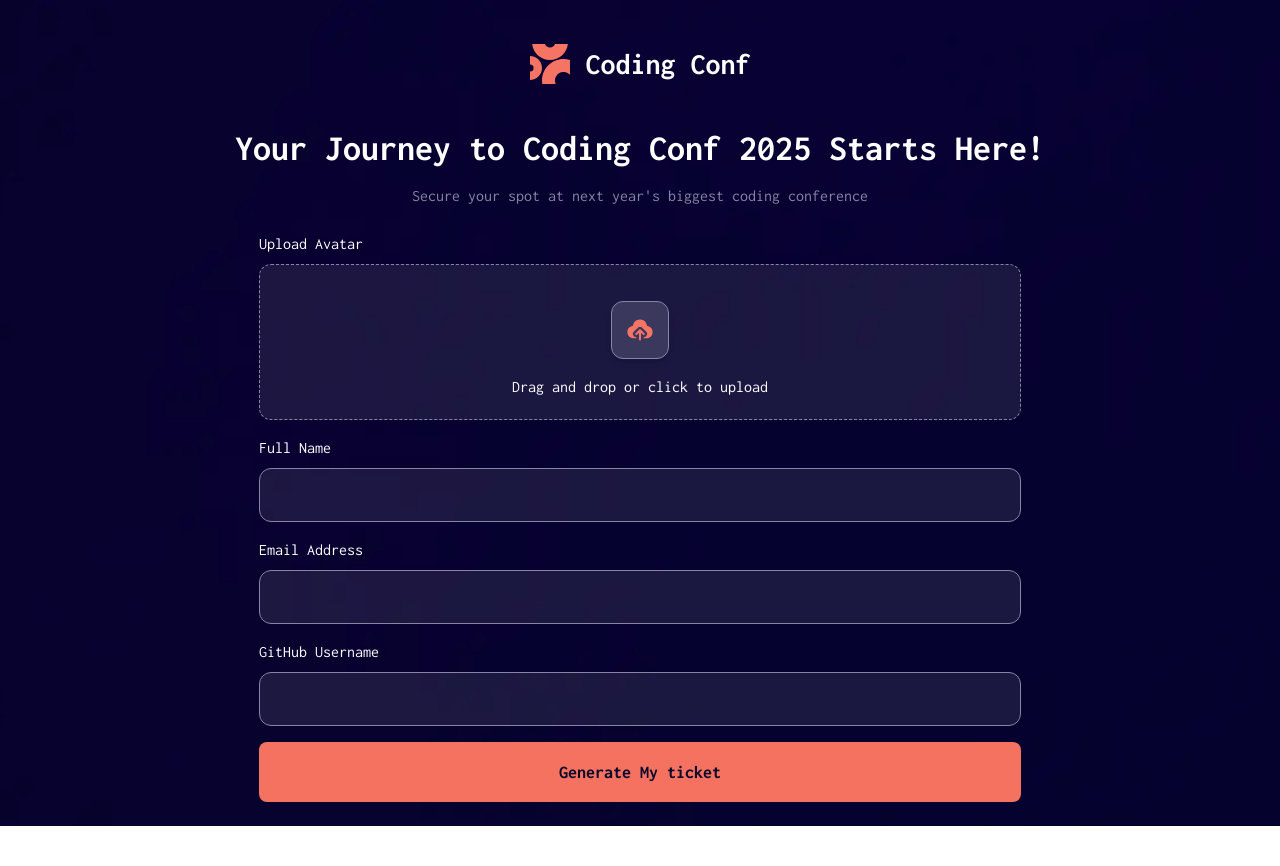
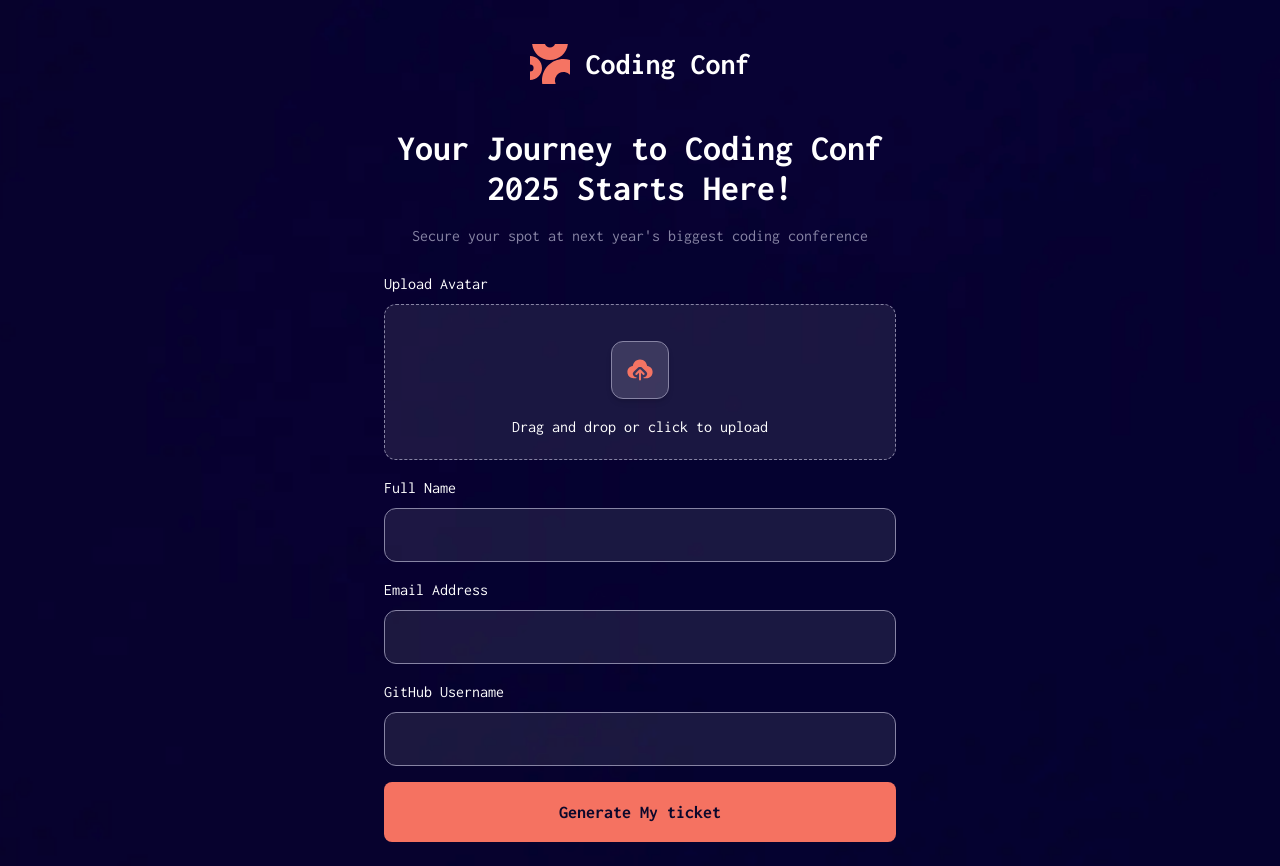
Before and after one commit to flaviogp/conference-ticket-generator, a React (Vite) app: page / in a window 1280 px wide. Before the commit the page ends 826 px from the top, so only its background shows below. Built offline with nearby package versions, Linux system fonts and the light colour scheme.

Commit message:
style: Responsiveness for desktop devices has been added

```diff
--- a/src/App.tsx
+++ b/src/App.tsx
@@ -8,7 +8,7 @@ function App() {
   const [formIsValid, setFormIsValid] = useState(false);
   const [formFields, setFormFields] = useState<FormFieldsType>();
   return (
-    <div className="flex flex-col items-center text-neutral-0">
+    <div className="flex max-w-[600px] flex-col items-center text-neutral-0">
       <Header />
       {!formIsValid ? (
         <div className="px-5">
@@ -21,7 +21,7 @@ function App() {
           <Form setFormIsValid={setFormIsValid} setFormFields={setFormFields} />
         </div>
       ) : (
-        <div className="px-5">
+        <div className="flex flex-col items-center gap-6 px-5">
           <h1 className="mb-4 text-center text-4xl font-bold">
             Congrats,{" "}
             <span className="text-gradient-text">{formFields?.userName}</span>!
--- a/src/components/Form/index.tsx
+++ b/src/components/Form/index.tsx
@@ -1,7 +1,7 @@
 import { useState } from "react";
 import UploadIcon from "../../assets/images/icon-upload.svg";
 import { useForm } from "react-hook-form";
-import { FormErrorsType, FormFieldsType } from "../../types";
+import { FormFieldsType } from "../../types";
 
 type UserImageType = {
   name: string;
--- a/src/components/TicketPreview/index.tsx
+++ b/src/components/TicketPreview/index.tsx
@@ -22,7 +22,7 @@ const TicketPreview = ({ formFields }: TicketPreviewProps) => {
         <div className="max-h-16 w-auto">
           <img src={formFields?.avatar} alt="user" className="h-full w-full" />
         </div>
-        <div className="max-h-16">
+        <div className="max-h-16 w-[350px]">
           <p className="text-3xl font-bold">{formFields?.userName}</p>
           <div className="flex gap-2">
             <img src={GitIcon} alt="github icon" />
--- a/src/index.css
+++ b/src/index.css
@@ -13,5 +13,7 @@
     background-position: top;
     background-repeat: no-repeat;
     background-size: cover;
+    display: flex;
+    justify-content: center;
   }
 }
```
